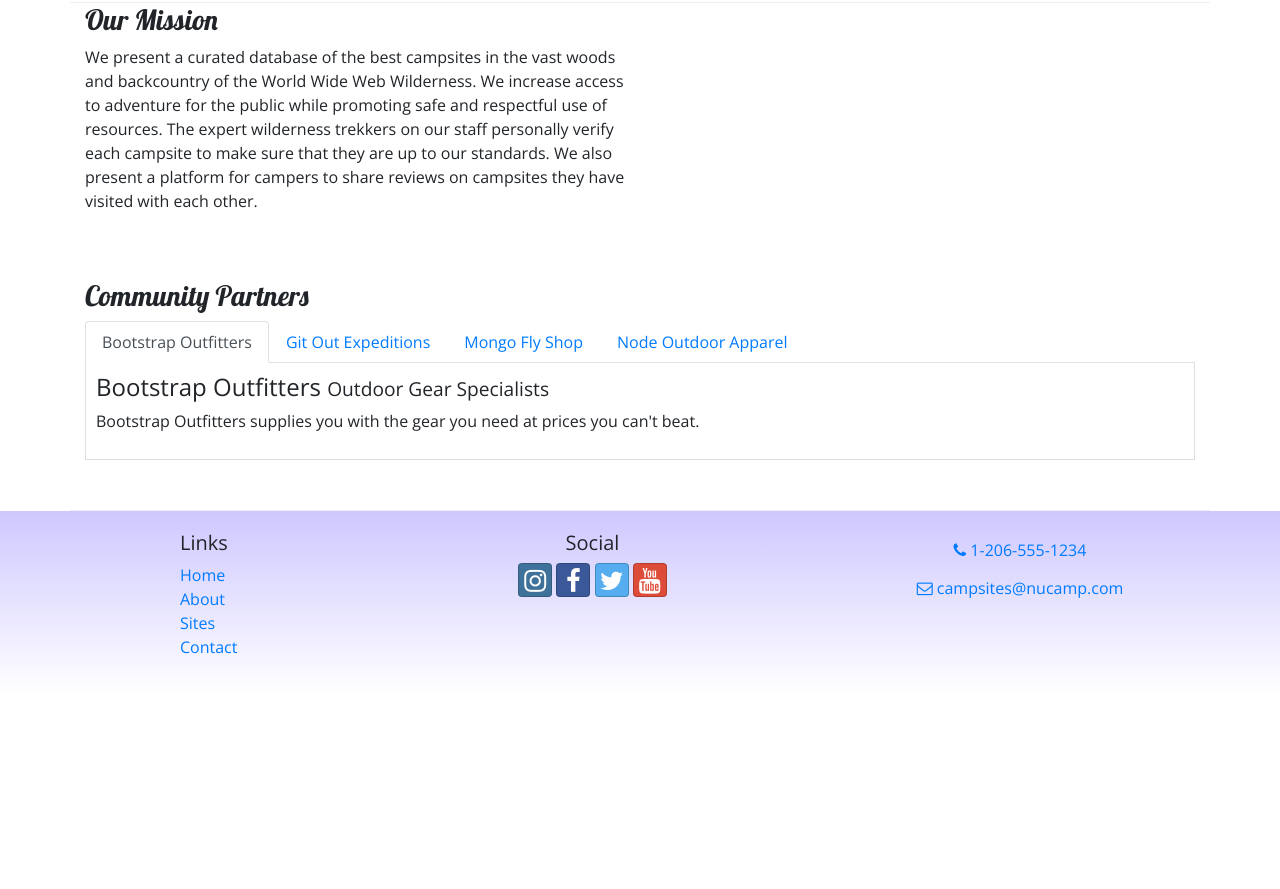
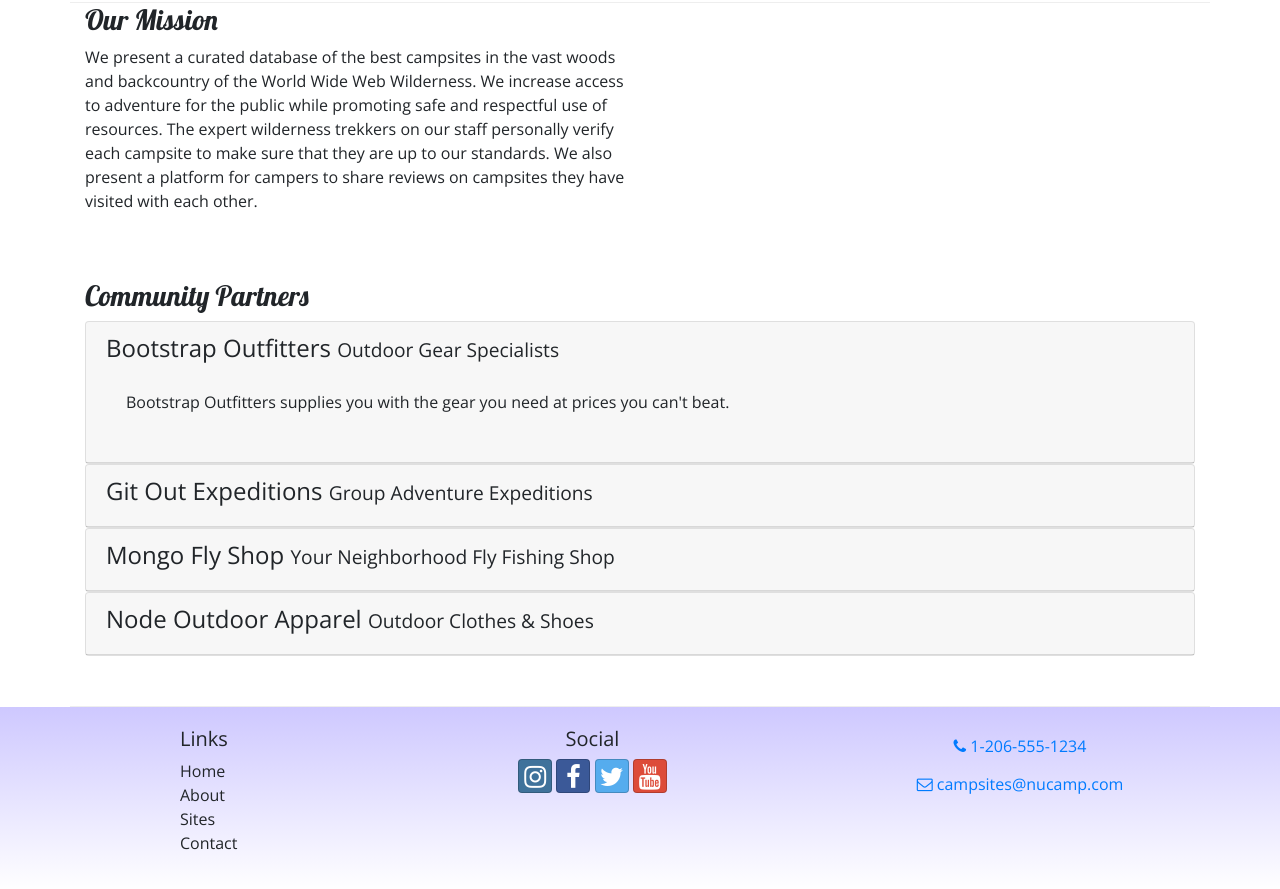
Before and after one commit to nick-pine/Nucamp-Bootstrap, a website: page aboutus.html in a window 1280 px wide. Shown: the part 453-1342 px from the top of the page. Before the commit the page ends 1148 px from the top, so only its background shows below. Drawn offline with nearby package versions, Linux system fonts and the light colour scheme.

Commit message:
Accordion

```diff
--- a/aboutus.html
+++ b/aboutus.html
@@ -87,41 +87,66 @@
         <div class="row row-content">
             <div class="col">
                 <h3>Community Partners</h3>
-                <ul class="nav nav-tabs">
-                    <li class="nav-item">
-                        <a class="nav-link active" href="#bootstrap" role="tab" data-toggle="tab">Bootstrap
-                            Outfitters</a>
-                    </li>
-                    <li class="nav-item">
-                        <a class="nav-link" href="#git" role="tab" data-toggle="tab">Git Out Expeditions</a>
-                    </li>
-                    <li class="nav-item">
-                        <a class="nav-link" href="#mongo" role="tab" data-toggle="tab">Mongo Fly Shop</a>
-                    </li>
-                    <li class="nav-item">
-                        <a class="nav-link" href="#node" role="tab" data-toggle="tab">Node Outdoor Apparel</a>
-                    </li>
-                </ul>
-                <div class="tab-content">
-                    <div role="tabpanel" class="tab-pane fade show active" id="bootstrap">
-                        <h4>Bootstrap Outfitters <small>Outdoor Gear Specialists</small></h4>
-                        <p class="d-none d-sm-block">Bootstrap Outfitters supplies you with the gear you need at prices
-                            you can't beat.</p>
+                <div id="accordion">
+                    <div class="card">
+                        <div role="tab" class="card-header">
+                            <h4>
+                                <a data-toggle="collapse" data-target="#bootstrap">
+                                    Bootstrap Outfitters <small>Outdoor Gear Specialists</small>
+                                </a>
+                            </h4>
+                            <div class="collapse show" id="bootstrap" data-parent="#accordion">
+                                <div class="card-body">
+                                    <p class="d-none d-sm-block">Bootstrap Outfitters supplies you with the gear you
+                                        need at prices you can't beat.</p>
+                                </div>
+                            </div>
+                        </div>
                     </div>
-                    <div role="tabpanel" class="tab-pane fade" id="git">
-                        <h4>Git Out Expeditions <small>Group Adventure Expeditions</small></h4>
-                        <p class="d-none d-sm-block">Join Git Out Expeditions to explore new horizons with a group of
-                            other adventurers!</p>
+                    <div class="card">
+                        <div role="tab" class="card-header">
+                            <h4>
+                                <a class="collapsed" data-toggle="collapse" data-target="#git">
+                                    Git Out Expeditions <small>Group Adventure Expeditions</small>
+                                </a>
+                            </h4>
+                            <div class="collapse" id="git" data-parent="#accordion">
+                                <div class="card-body">
+                                    <p class="d-none d-sm-block">Join Git Out Expeditions to explore new horizons with a
+                                        group of other adventurers!</p>
+                                </div>
+                            </div>
+                        </div>
                     </div>
-                    <div role="tabpanel" class="tab-pane fade" id="mongo">
-                        <h4>Mongo Fly Shop <small>Your Neighborhood Fly Fishing Shop.</small></h4>
-                        <p class="d-none d-sm-block">Need a new fishing pole, a tacklebox, or flies of all kinds? Stop
-                            by Mongo Fly Shop.</p>
+                    <div class="card">
+                        <div role="tab" class="card-header">
+                            <h4>
+                                <a class="collapsed" data-toggle="collapse" data-target="#mongo">
+                                    Mongo Fly Shop <small>Your Neighborhood Fly Fishing Shop</small>
+                                </a>
+                            </h4>
+                            <div class="collapse" id="mongo" data-parent="#accordion">
+                                <div class="card-body">
+                                    <p class="d-none d-sm-block">Need a new fishing pole, a tacklebox, or flies of all
+                                        kinds? Stop by Mongo Fly Shop.</p>
+                                </div>
+                            </div>
+                        </div>
                     </div>
-                    <div role="tabpanel" class="tab-pane fade" id="node">
-                        <h4>Node Outdoor Apparel <small>Outdoor Clothes & Shoes</small></h4>
-                        <p class="d-none d-sm-block">From polar fleeces to swimsuits, hiking boots to waders, a visit to
-                            Node will be sure to get you covered.</p>
+                    <div class="card">
+                        <div role="tab" class="card-header">
+                            <h4>
+                                <a class="collapsed" data-toggle="collapse" data-target="#node">
+                                    Node Outdoor Apparel <small>Outdoor Clothes & Shoes</small>
+                                </a>
+                            </h4>
+                            <div class="collapse" id="node" data-parent="#accordion">
+                                <div class="card-body">
+                                    <p class="d-none d-sm-block">From polar fleeces to swimsuits, hiking boots to
+                                        waders, a visit to Node will be sure to get you covered.</p>
+                                </div>
+                            </div>
+                        </div>
                     </div>
                 </div>
             </div>
--- a/css/styles.css
+++ b/css/styles.css
@@ -36,8 +36,7 @@ footer {
     background-color: #901CAD;
 }
 
-.tab-content {
-    border: 1px solid #DDD;
-    border-top: none;
-    padding: 10px;
-}
+a, a:hover {
+    color: inherit;
+    text-decoration: none;
+  }
```
